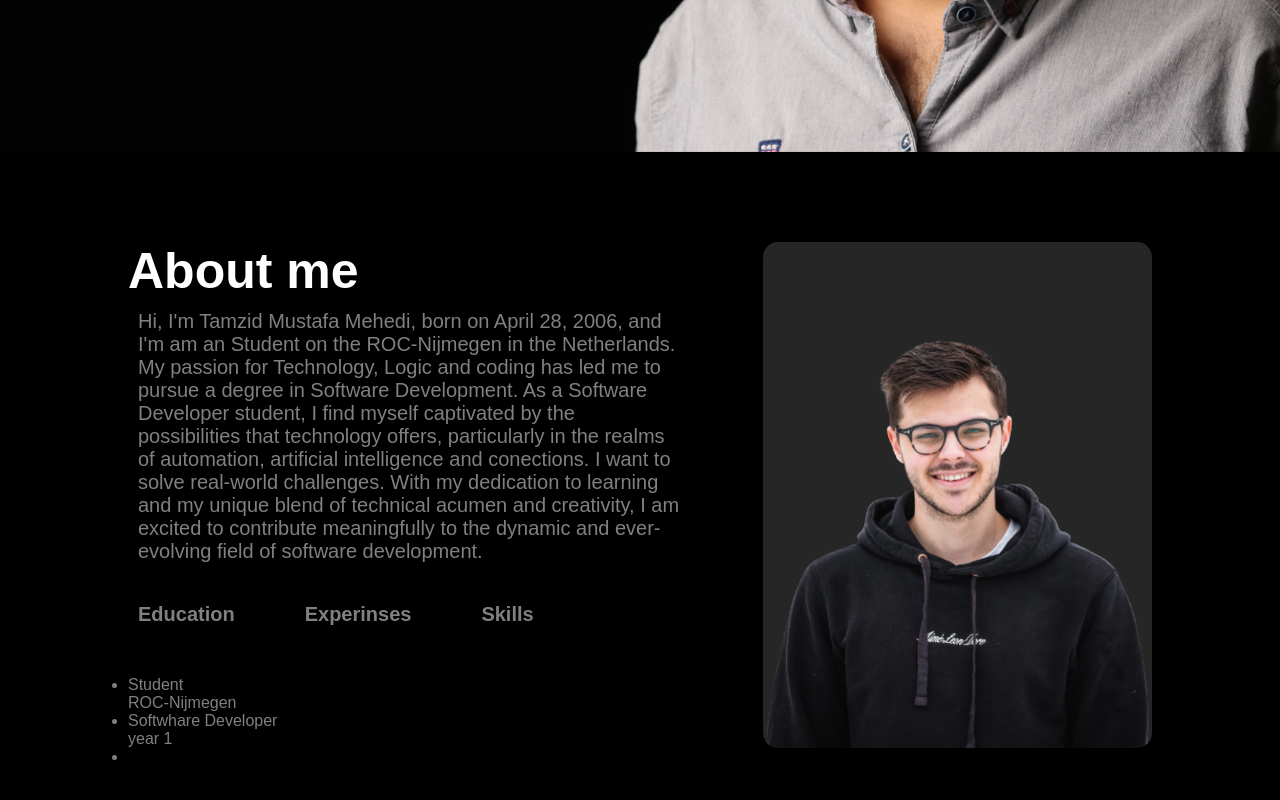
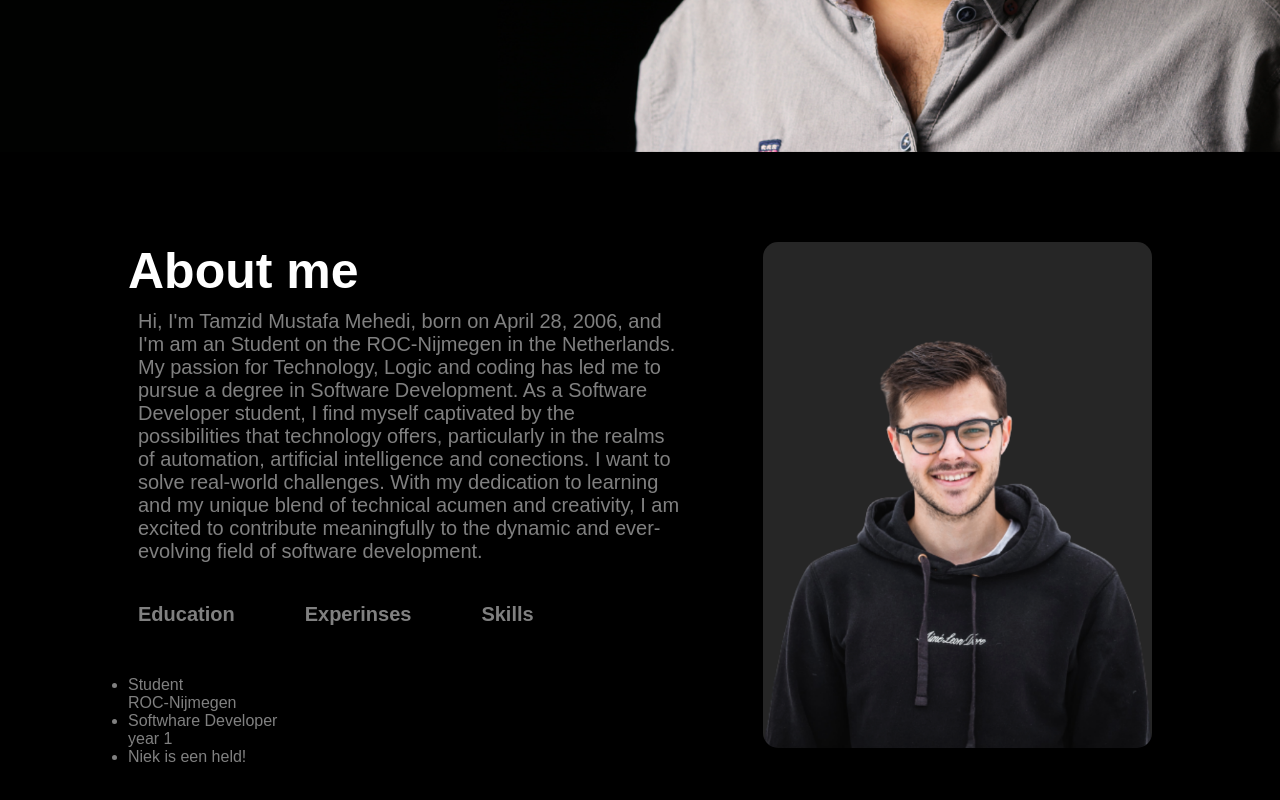
Before and after one commit to tamz-z/Eindopdracht-portifolio, a plain HTML site: page index.html in a window 1280 px wide. Shown: the part 648-1448 px from the top of the page. Drawn offline with Linux system fonts and the light colour scheme; files whose address does not match are found by name.

Commit message:
'test123'

```diff
--- a/index.html
+++ b/index.html
@@ -64,7 +64,7 @@
                                 <li><span>Softwhare Developer</span><br>year 1</li>
                             </ul>
                             <ul>
-                                <li><span></span><br></li>
+                                <li><span>Niek is een held!</span><br></li>
                             </ul>
                             </div>
                         </div>
```
